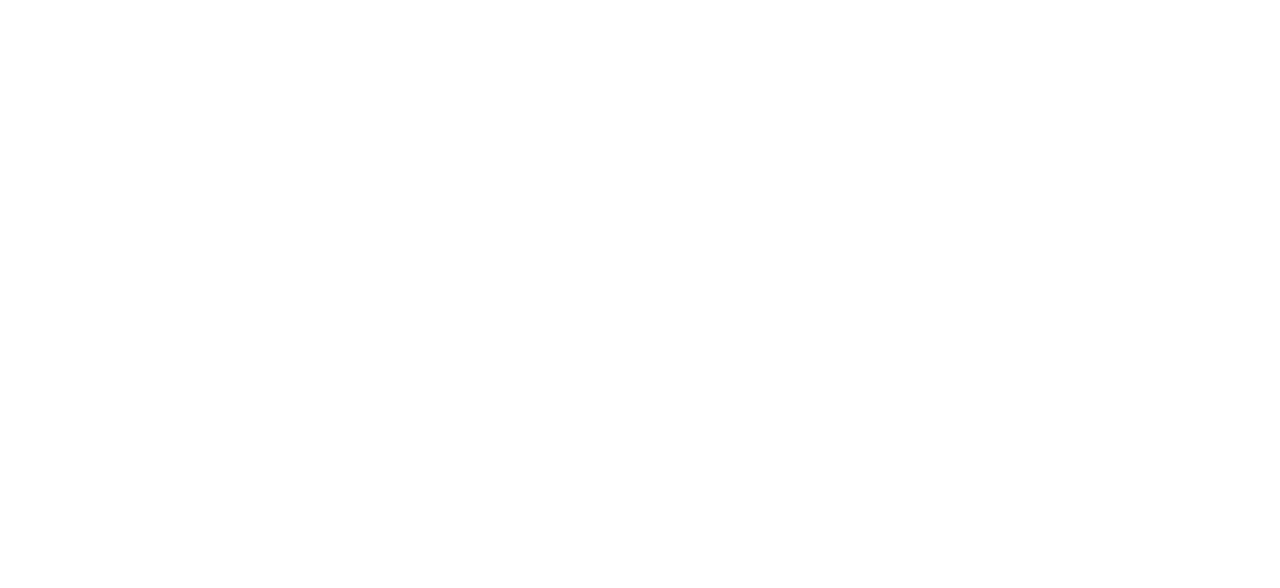
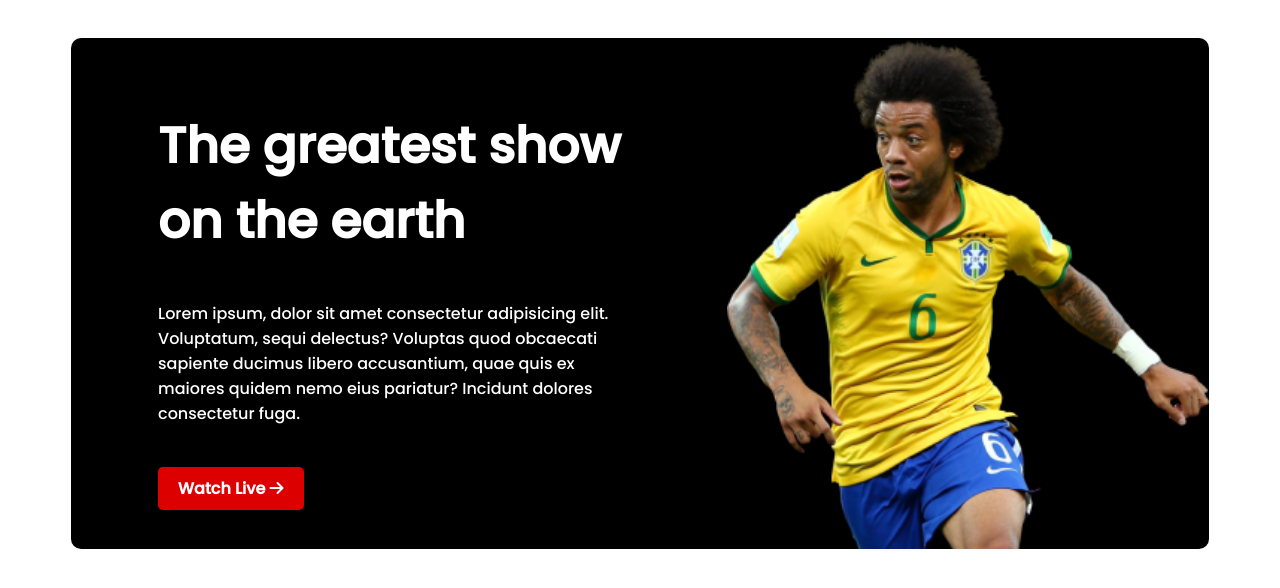
Before and after one commit to mdsaifulalambd/world-cup-2022, a plain HTML site: page index.html in a window 1280 px wide. Drawn offline with Linux system fonts and the light colour scheme.

Commit message:
top-section-done

```diff
--- a/index.html
+++ b/index.html
@@ -5,9 +5,40 @@
     <meta charset="UTF-8">
     <meta http-equiv="X-UA-Compatible" content="IE=edge">
     <meta name="viewport" content="width=device-width, initial-scale=1.0">
+    <!-- Style Sheet -->
     <link rel="stylesheet" href="styles/style.css">
+    <!-- Font -->
+    <script src="https://kit.fontawesome.com/5e8c19411b.js" crossorigin="anonymous"></script>
+
     <title>World Cup 2022</title>
 </head>
+<main>
+    <section class="top-section">
+        <div class="top-banner">
+            <div class="banner-caption banner-item">
+                <div class="banner-headline">
+                    <h1>The greatest show on the earth</h1>
+                </div>
+                <div class="badder-description">
+                    <p>Lorem ipsum, dolor sit amet consectetur adipisicing elit. Voluptatum, sequi delectus? Voluptas
+                        quod
+                        obcaecati sapiente ducimus libero accusantium, quae quis ex maiores quidem nemo eius pariatur?
+                        Incidunt
+                        dolores consectetur fuga.</p>
+                </div>
+                <div class="banner-button">
+                    <a href="">Watch Live <i class="fa-solid fa-arrow-right"></i></a>
+
+                </div>
+
+            </div>
+            <div class="banner-item">
+                <img src="images/Banner Image.png" alt="">
+            </div>
+
+        </div>
+    </section>
+</main>
 
 <body>
 
--- a/styles/style.css
+++ b/styles/style.css
@@ -0,0 +1,55 @@
+@import url('https://fonts.googleapis.com/css2?family=Poppins:wght@500&display=swap');
+
+main {
+    margin-left: 5%;
+    margin-right: 5%;
+    margin-top: 3%;
+
+}
+
+
+.top-banner {
+    display: flex;
+    background-color: black;
+    border-radius: 10px;
+
+}
+
+.banner-caption {
+    color: white;
+    font-family: 'Poppins', sans-serif;
+    padding: 30px;
+}
+
+.banner-headline h1 {
+    font-size: 50px;
+
+}
+
+.banner-button {
+    margin-top: 50px;
+}
+
+.banner-button a {
+    background-color: #DD0000;
+    padding: 10px 20px;
+    border-radius: 5px;
+    text-decoration: none;
+    font-weight: bold;
+    color: white;
+}
+
+.fa-arrow-right {
+    color: white;
+}
+
+
+.banner-item {
+    width: 50%;
+    margin-left: 5%;
+}
+
+.banner-item img {
+    width: 100%;
+    height: 100%;
+}
```
Also changed, not shown: images/Banner Image.png (added), images/Blog Image.png (added), images/Chat Icon.png (added), images/Flag.png (added), images/Time Icon.png (added), images/germany Flag.png (added).
